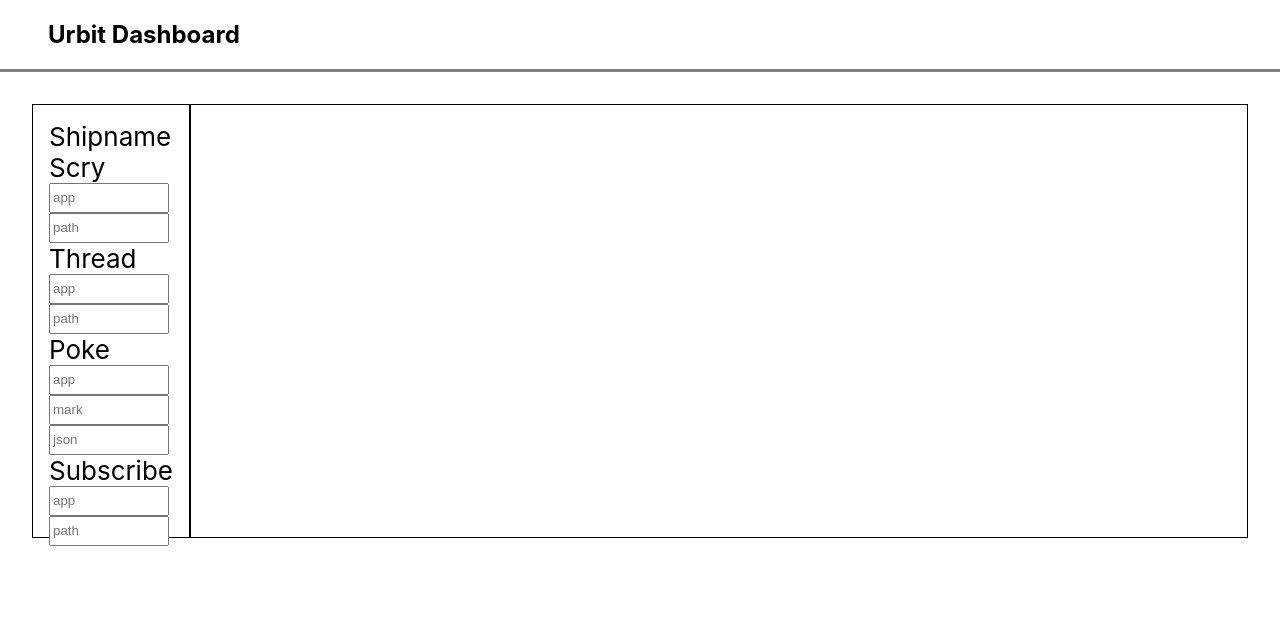
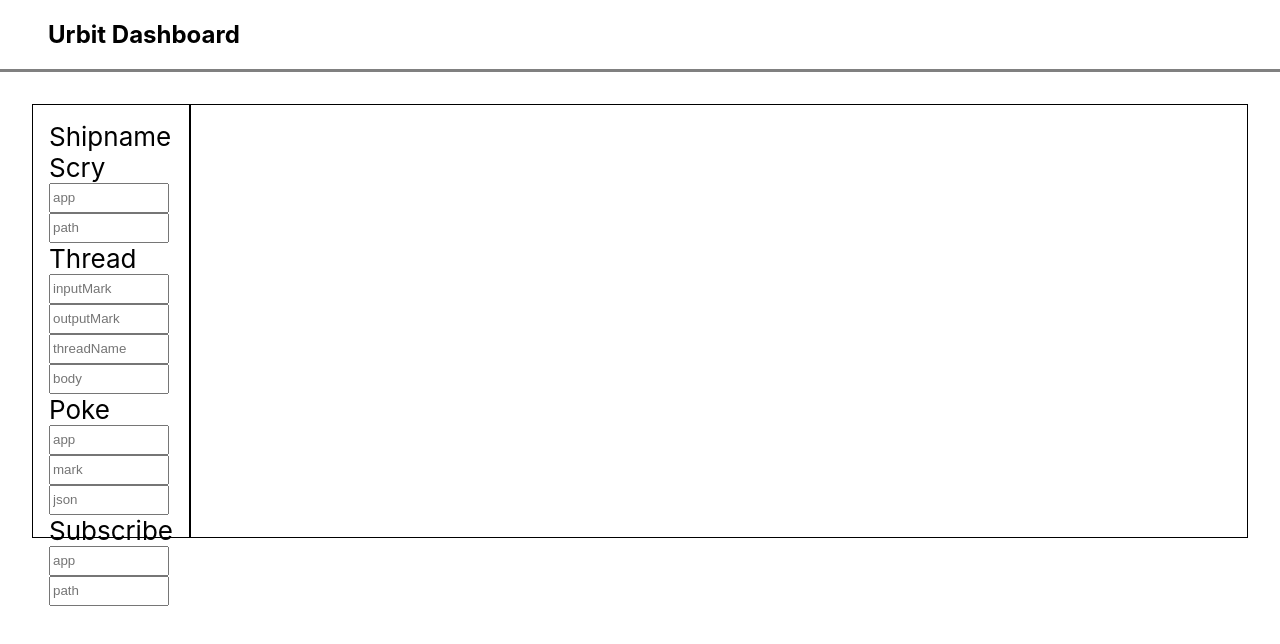
Before and after one commit to dcSpark/urbit-dashboard, a React (Create React App) app: page / in a window 1280 px wide. Shown: the top 644 px of the page. Built offline with nearby package versions, Linux system fonts and the light colour scheme.

Commit message:
fix to threads

```diff
--- a/src/components/Dashboard.tsx
+++ b/src/components/Dashboard.tsx
@@ -24,6 +24,7 @@
     const [app, setApp] = useState("");
     const [path, setPath] = useState("");
     const [json, setJson] = useState("");
+    const [threadBody, setBody] = useState("");
     function fetchShip() {
         window.urbit.getShip()
             .then((res: any) => {
@@ -45,7 +46,7 @@
             });
     };
     function thread() {
-        window.urbit.thread({ app: app, mark: path, json: json })
+        window.urbit.thread({ inputMark: app, outputMark: path, threadName: json, body: threadBody })
         .then((res: any) => {
             console.log(res, "thread posted")
         })
@@ -87,8 +88,10 @@
                 </div>
                 <div className="thread">
                     <a onClick={thread}>Thread</a>
-                    <input onChange={(e) => setApp(e.currentTarget.value)} type="text" placeholder="app" />
-                    <input onChange={(e) => setPath(e.currentTarget.value)} type="text" placeholder="path" />
+                    <input onChange={(e) => setApp(e.currentTarget.value)} type="text" placeholder="inputMark" />
+                    <input onChange={(e) => setPath(e.currentTarget.value)} type="text" placeholder="outputMark" />
+                    <input onChange={(e) => setJson(e.currentTarget.value)} type="text" placeholder="threadName" />
+                    <input onChange={(e) => setBody(e.currentTarget.value)} type="text" placeholder="body" />
                 </div>
                 <div className="poke">
                     <a onClick={poke}>Poke</a>
```
